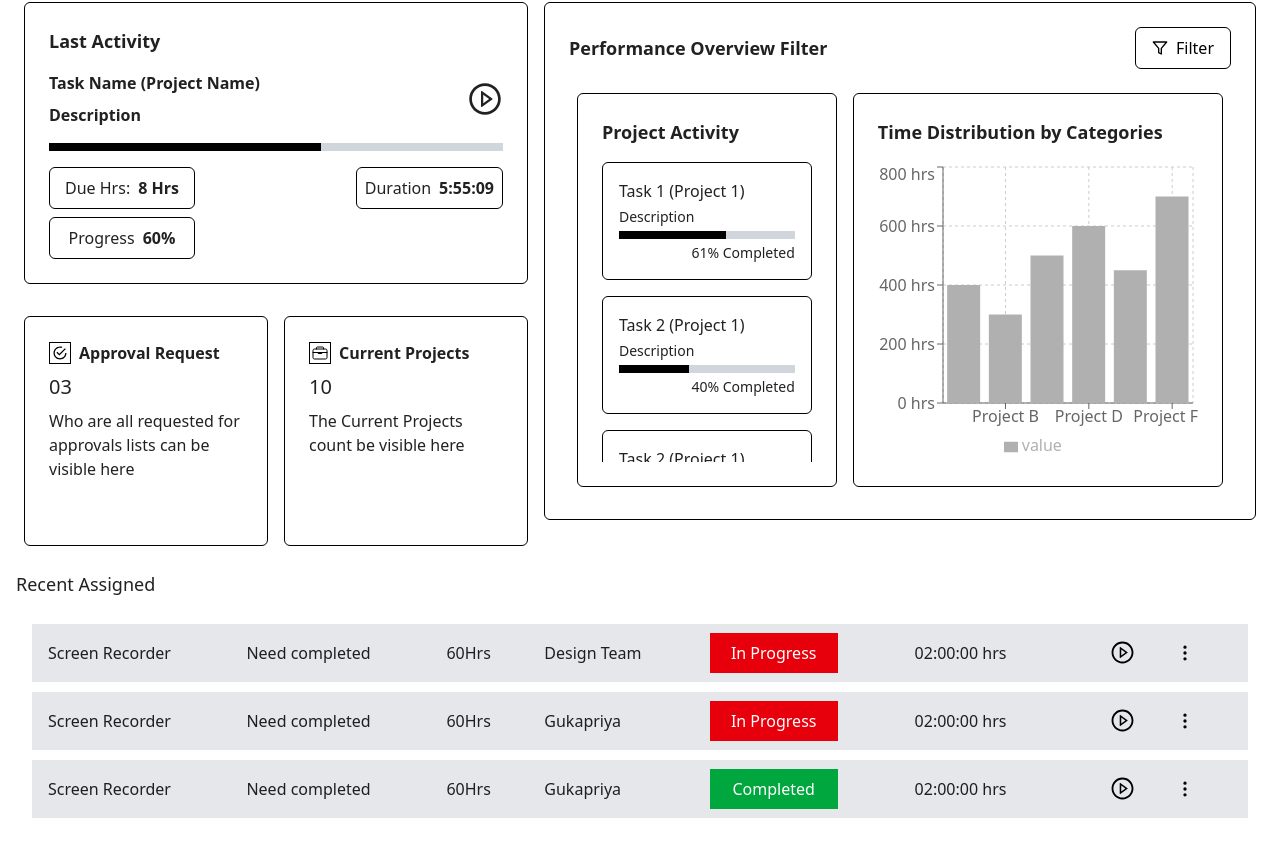
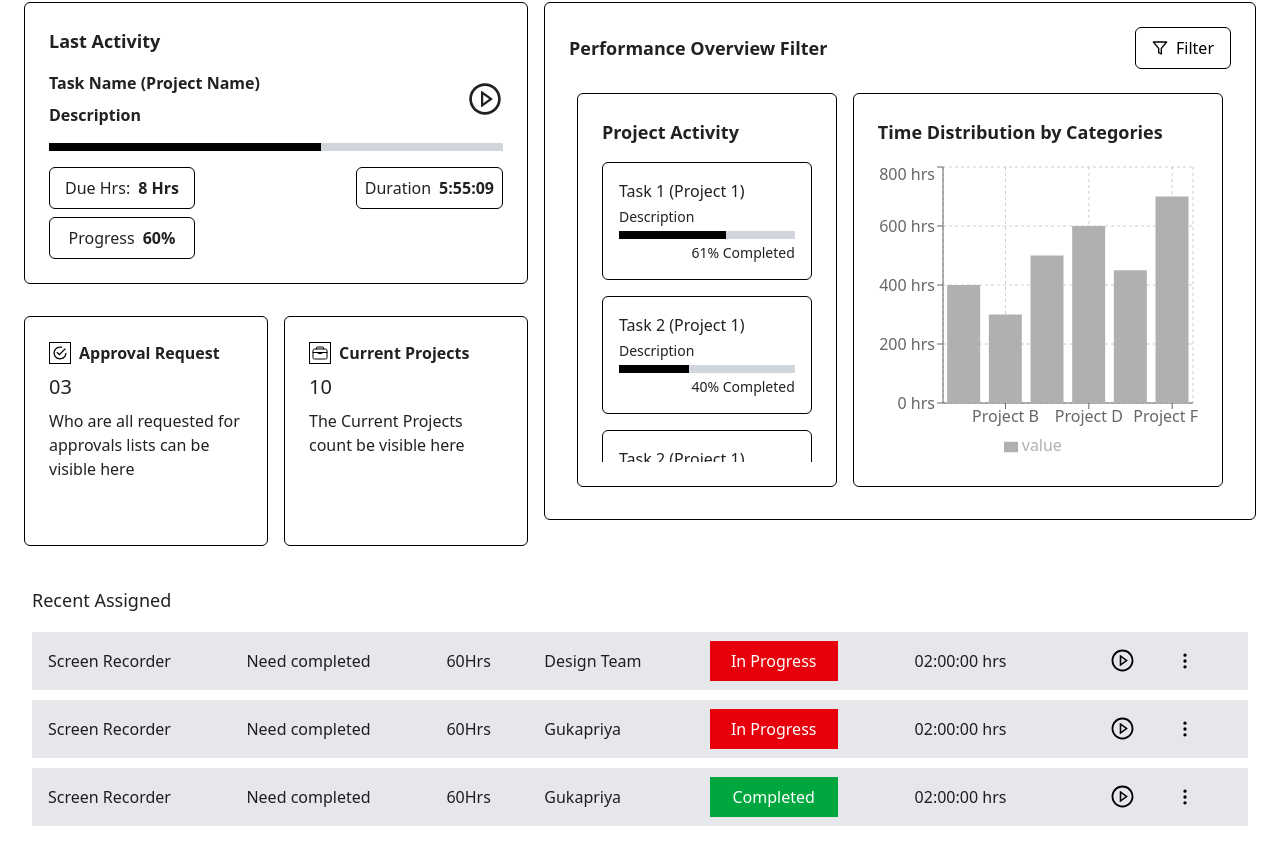
Before and after one commit to rajkumarpave/time-tracker-dashboard, a React (Vite) app: page / in a window 1280 px wide. Shown: the part 209-1074 px from the top of the page. Built offline with nearby package versions, Linux system fonts and the light colour scheme.

Commit message:
[UPDATE] Recently Assigned Component Spacing

```diff
--- a/src/components/RecentAssigned/index.tsx
+++ b/src/components/RecentAssigned/index.tsx
@@ -71,13 +71,8 @@ function RecentAssigned() {
   ];
 
   return (
-    <div>
+    <div className="flex flex-col gap-2 p-4">
       <AppTypography variant="subheading">Recent Assigned</AppTypography>
-      <div className="flex flex-col gap-2 p-4">
-        {/* {assignedTaskList.map((task, idx) => (
-          <AssignedTask key={idx} {...task} />
-        ))} */}
-
       <AppTable
         columns={columns}
         data={data}
@@ -92,7 +87,6 @@ function RecentAssigned() {
         hideTableHeader
         disablePagination
       />
-      </div>
     </div>
   );
 }
```
Lines whose indentation alone changed are shown as unchanged.
